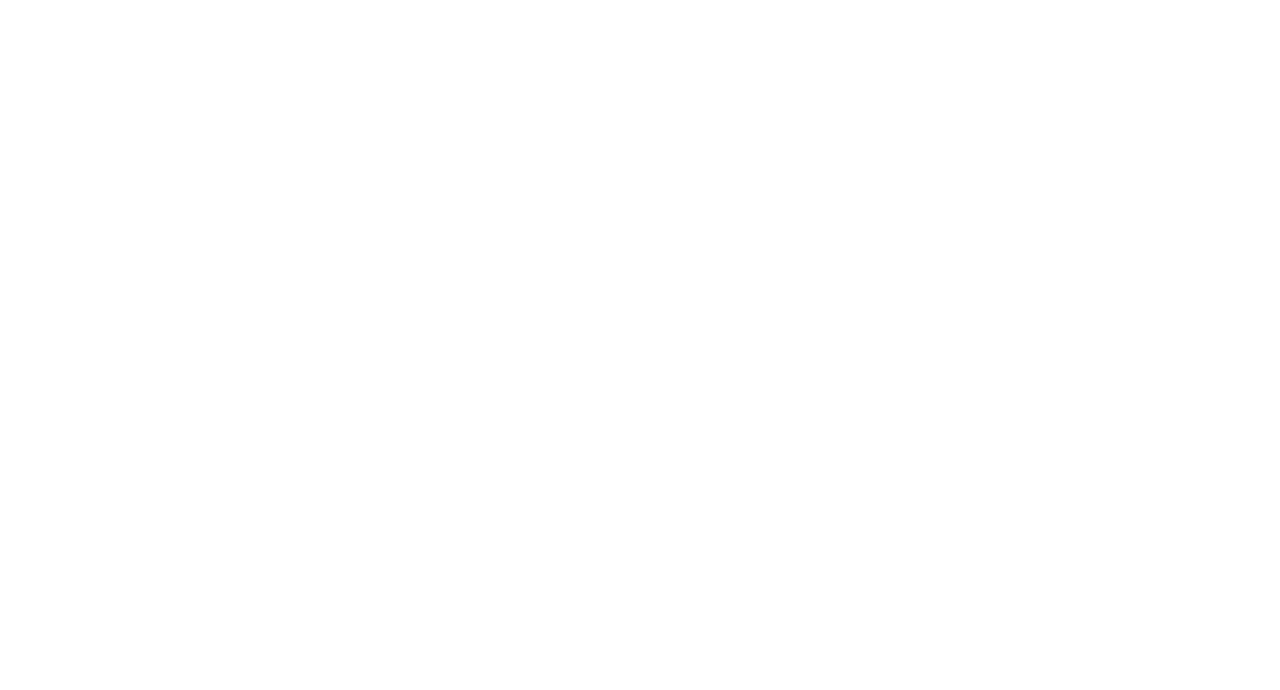
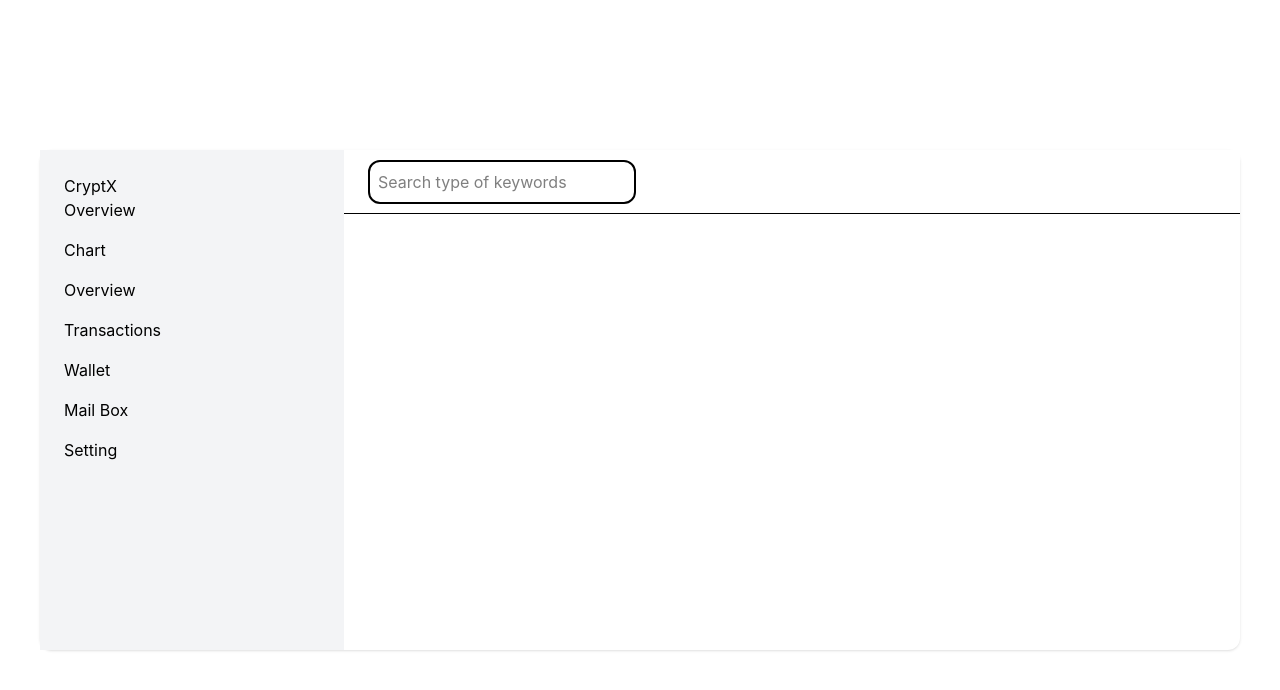
Before and after one commit to NatalieVinyu/cryptx-project, a React (Vite) app in the folder cryptx-project/: page / in a window 1280 px wide. Shown: the top 690 px of the page. Built offline with nearby package versions, Linux system fonts and the light colour scheme.

Commit message:
Side bar and Header structure

```diff
--- a/cryptx-project/src/components/layout/Header.jsx
+++ b/cryptx-project/src/components/layout/Header.jsx
@@ -0,0 +1,23 @@
+import React from 'react'
+
+function Header() {
+  return (
+    <div className='flex items-center h-16 bg-white border-b px-6'>
+      <header className='flex'>
+
+        {/* SEARCH BAR */}
+        <label className='border-2 rounded-xl'>
+          <input
+            type="text"
+            placeholder='Search type of keywords'
+            className='p-2'
+            />
+        </label>
+
+
+      </header>
+    </div>
+  )
+}
+
+export default Header
--- a/cryptx-project/src/components/layout/MainContent.jsx
+++ b/cryptx-project/src/components/layout/MainContent.jsx
@@ -1,10 +1,18 @@
 //MAIN CONTENT COMPONENT
 import React from 'react'
 import Sidebar from './Sidebar'
+import Header from './Header'
 
 function MainContent() {
   return (
-    <div>
+    <div className='min-h-screen flex items-center justify-center'>
+      <div className='bg-white rounded-xl shadow flex w-[1200px] min-h-[500px]'>
+        <Sidebar />
+
+        <div className='flex flex-col flex-1'>
+          <Header />
+        </div>
+      </div>
 
     </div>
   )
--- a/cryptx-project/src/components/layout/Sidebar.jsx
+++ b/cryptx-project/src/components/layout/Sidebar.jsx
@@ -2,8 +2,39 @@
 
 function Sidebar() {
   return (
-    <div>
-      Sidebar
+    <div className='bg-gray-100 p-6'>
+      <div>
+        <div>
+          CryptX
+        </div>
+
+      <aside className='w-64'>
+        <ul className='space-y-4'>
+          <li>
+            Overview
+          </li>
+          <li>
+            Chart
+          </li>
+          <li>
+            Overview
+          </li>
+          <li>
+            Transactions
+          </li>
+          <li>
+            Wallet
+          </li>
+          <li>
+            Mail Box
+          </li>
+          <li>
+            Setting
+          </li>
+        </ul>
+      </aside>
+
+      </div>
     </div>
   )
 }
```
